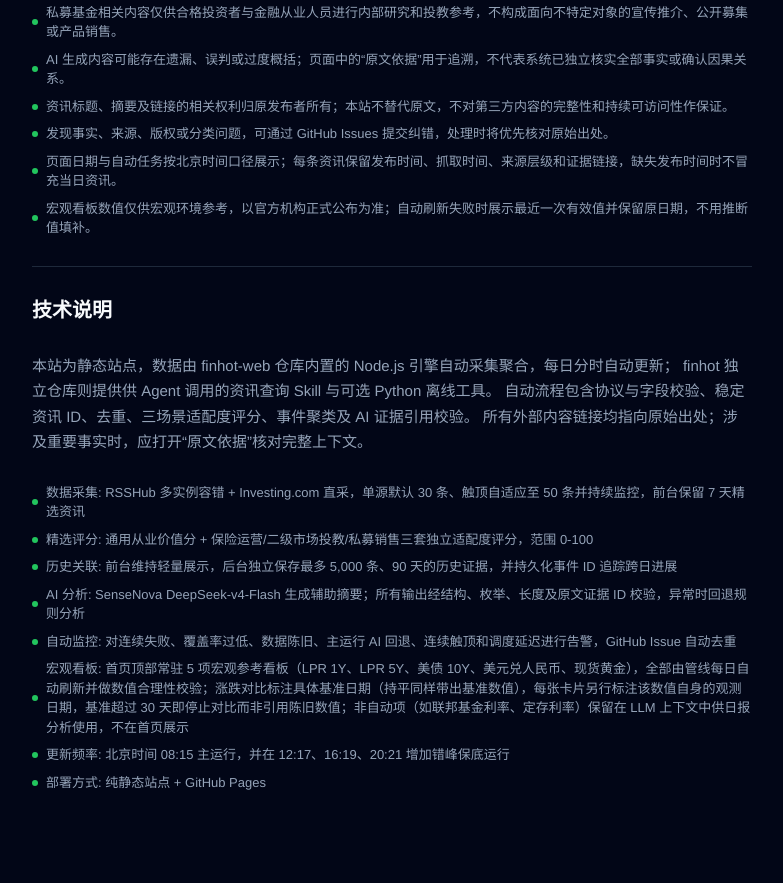
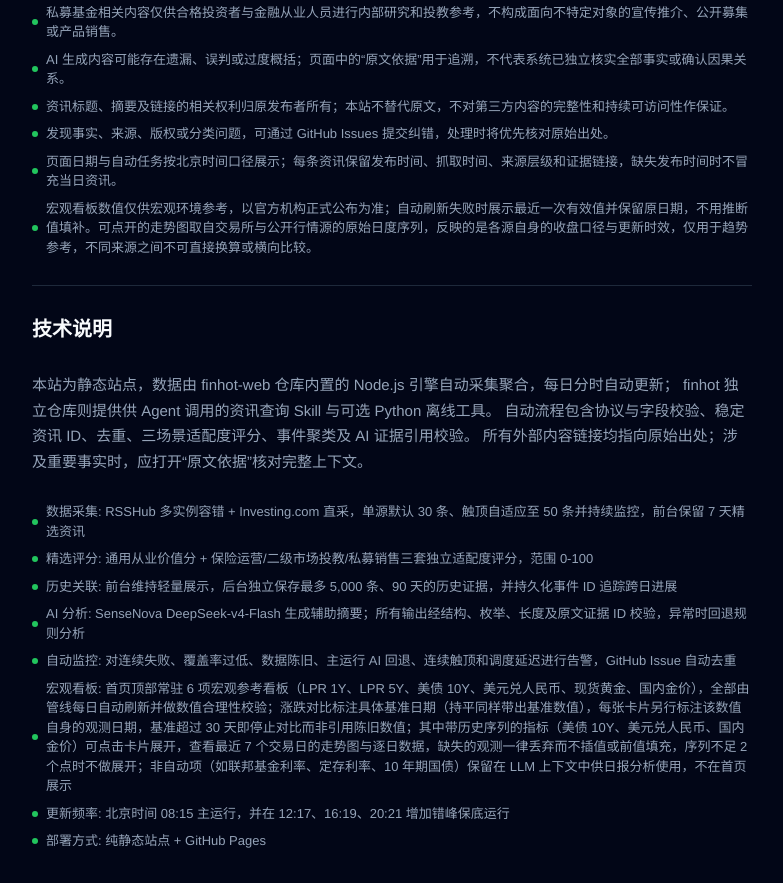
Before and after one commit to zycyyyya/finhot-web, a website: page about.html in a window 1280 px wide. Shown: the part 1952-2835 px from the top of the page, without its empty margins (248-1031 px from the left). Before the commit the page ends 2776 px from the top, so only its background shows below. Drawn offline with Linux system fonts and the light colour scheme.

Commit message:
docs: 同步宏观看板口径为 6 项并补充走势图说明
- about.html 技术说明改为 6 项，新增国内金价（上金所 Au99.99）
- about.html 补充「带序列指标可点开看近 7 个交易日走势」及缺失观测丢弃规则
- about.html 合规边界补充走势图数据来源与不可跨源换算的说明
- README 移除已删除的 FRED/布伦特残留表述，改写通用化

```diff
--- a/about.html
+++ b/about.html
@@ -140,7 +140,7 @@
       <div class="tech-row"><div class="tech-dot"></div><span class="tech-text">资讯标题、摘要及链接的相关权利归原发布者所有；本站不替代原文，不对第三方内容的完整性和持续可访问性作保证。</span></div>
       <div class="tech-row"><div class="tech-dot"></div><span class="tech-text">发现事实、来源、版权或分类问题，可通过 <a href="https://github.com/zycyyyya/finhot-web/issues" target="_blank" rel="noopener noreferrer">GitHub Issues</a> 提交纠错，处理时将优先核对原始出处。</span></div>
       <div class="tech-row"><div class="tech-dot"></div><span class="tech-text">页面日期与自动任务按北京时间口径展示；每条资讯保留发布时间、抓取时间、来源层级和证据链接，缺失发布时间时不冒充当日资讯。</span></div>
-      <div class="tech-row"><div class="tech-dot"></div><span class="tech-text">宏观看板数值仅供宏观环境参考，以官方机构正式公布为准；自动刷新失败时展示最近一次有效值并保留原日期，不用推断值填补。</span></div>
+      <div class="tech-row"><div class="tech-dot"></div><span class="tech-text">宏观看板数值仅供宏观环境参考，以官方机构正式公布为准；自动刷新失败时展示最近一次有效值并保留原日期，不用推断值填补。可点开的走势图取自交易所与公开行情源的原始日度序列，反映的是各源自身的收盘口径与更新时效，仅用于趋势参考，不同来源之间不可直接换算或横向比较。</span></div>
     </div>
 
     <div class="divider"></div>
@@ -176,7 +176,7 @@
       </div>
       <div class="tech-row">
         <div class="tech-dot"></div>
-        <span class="tech-text">宏观看板: 首页顶部常驻 5 项宏观参考看板（LPR 1Y、LPR 5Y、美债 10Y、美元兑人民币、现货黄金），全部由管线每日自动刷新并做数值合理性校验；涨跌对比标注具体基准日期（持平同样带出基准数值），每张卡片另行标注该数值自身的观测日期，基准超过 30 天即停止对比而非引用陈旧数值；非自动项（如联邦基金利率、定存利率）保留在 LLM 上下文中供日报分析使用，不在首页展示</span>
+        <span class="tech-text">宏观看板: 首页顶部常驻 6 项宏观参考看板（LPR 1Y、LPR 5Y、美债 10Y、美元兑人民币、现货黄金、国内金价），全部由管线每日自动刷新并做数值合理性校验；涨跌对比标注具体基准日期（持平同样带出基准数值），每张卡片另行标注该数值自身的观测日期，基准超过 30 天即停止对比而非引用陈旧数值；其中带历史序列的指标（美债 10Y、美元兑人民币、国内金价）可点击卡片展开，查看最近 7 个交易日的走势图与逐日数据，缺失的观测一律丢弃而不插值或前值填充，序列不足 2 个点时不做展开；非自动项（如联邦基金利率、定存利率、10 年期国债）保留在 LLM 上下文中供日报分析使用，不在首页展示</span>
       </div>
       <div class="tech-row">
         <div class="tech-dot"></div>
```
Also changed, not shown: README.md.
